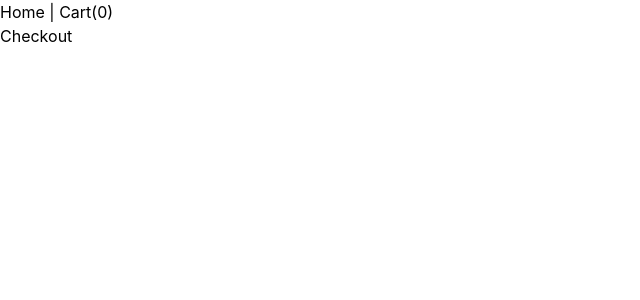
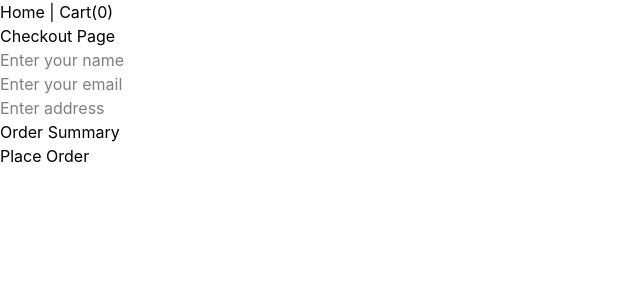
Before and after one commit to mayankrawat45/shoppyGlobe, a React (Vite) app: page /checkout in a window 1280 px wide. Shown: the top 300 px of the page, without its empty margins (0-640 px from the left). Built offline with nearby package versions, Linux system fonts and the light colour scheme.

Commit message:
Implemented checkout flow and order placement

```diff
--- a/src/pages/Cart.jsx
+++ b/src/pages/Cart.jsx
@@ -1,5 +1,6 @@
 import { useSelector } from "react-redux";
 import CartItem from "../components/CartItem";
+import { Link } from "react-router-dom";
 
 function Cart() {
   const cartItems = useSelector(
@@ -21,6 +22,9 @@ function Cart() {
           />
         ))
       )}
+      <Link to="/checkout">
+        <button>Proceed To Checkout</button>
+      </Link>
     </div>
   );
 }
--- a/src/pages/Checkout.jsx
+++ b/src/pages/Checkout.jsx
@@ -1,9 +1,64 @@
-import React from 'react'
+import { useSelector, useDispatch } from "react-redux";
+import { clearCart } from "../redux/cartSlice";
+import { useNavigate } from "react-router-dom";
 
-const Checkout = () => {
+function Checkout() {
+  const cartItems = useSelector(
+    (state) => state.cart.cartItems
+  );
+
+  const dispatch = useDispatch();
+
+  const navigate = useNavigate();
+
+  function handlePlaceOrder() {
+    alert("Order placed");
+
+    dispatch(clearCart());
+
+    navigate("/");
+  }
+
   return (
-    <div>Checkout</div>
-  )
+    <div>
+      <h1>Checkout Page</h1>
+
+      <form>
+        <input
+          type="text"
+          placeholder="Enter your name"
+        />
+
+        <br />
+
+        <input
+          type="email"
+          placeholder="Enter your email"
+        />
+
+        <br />
+
+        <input
+          type="text"
+          placeholder="Enter address"
+        />
+      </form>
+
+      <h2>Order Summary</h2>
+
+      {cartItems.map((item) => (
+        <div key={item.id}>
+          <p>
+            {item.title} x {item.quantity}
+          </p>
+        </div>
+      ))}
+
+      <button onClick={handlePlaceOrder}>
+        Place Order
+      </button>
+    </div>
+  );
 }
 
-export default Checkout
+export default Checkout;
--- a/src/redux/CartSlice.js
+++ b/src/redux/CartSlice.js
@@ -48,10 +48,13 @@ const cartSlice = createSlice({
         item.quantity -= 1;
       }
     },
+    clearCart: (state) => {
+      state.cartItems = [];
+    },
   },
 });
 
-export const { addToCart,removeFromCart,increaseQuantity,decreaseQuantity } =
+export const { addToCart, removeFromCart, increaseQuantity, decreaseQuantity,clearCart } =
   cartSlice.actions;
 
 export default cartSlice.reducer;
```
